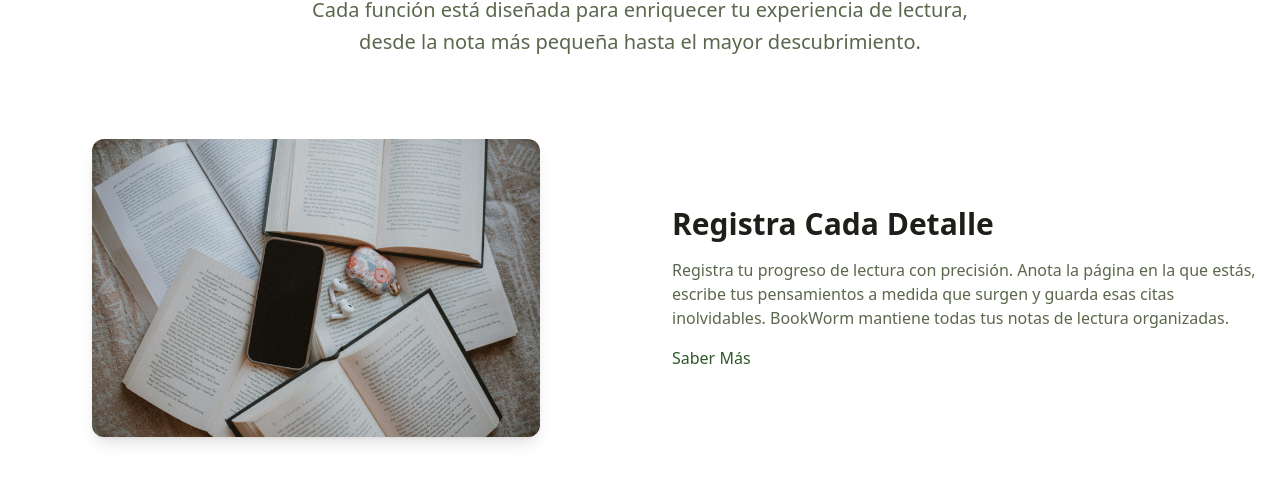
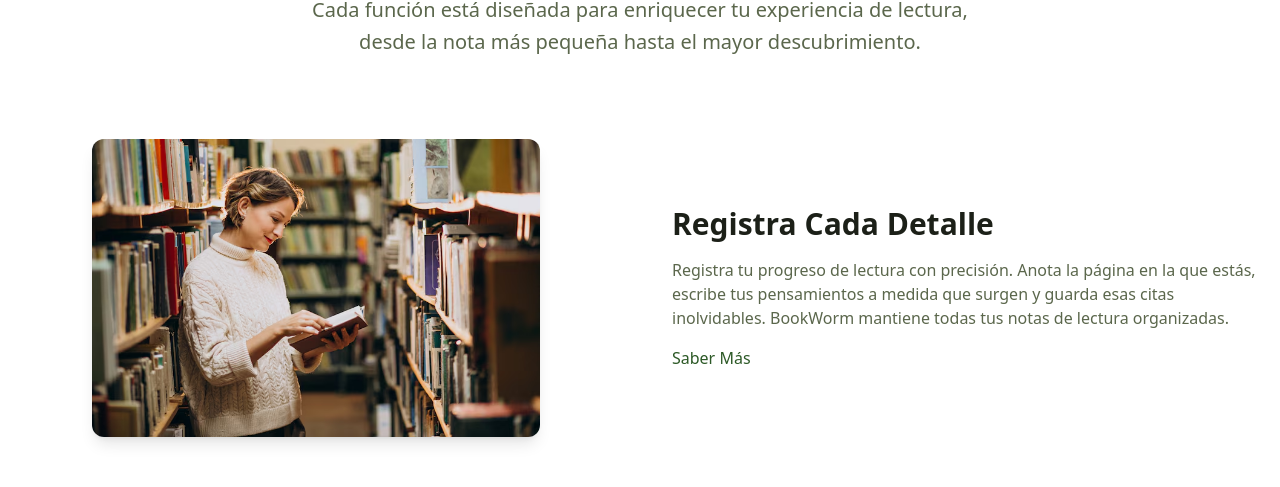
Before and after one commit to zizou1057/APP-bookworm, a React (Vite) app: page / in a window 1280 px wide. Shown: the part 2317-2804 px from the top of the page. Built offline with nearby package versions, Linux system fonts and the light colour scheme.

Commit message:
[dyad] Actualizando la imagen del primer elemento en el componente Details - wrote 2 file(s)

```diff
--- a/src/components/landing/Details.tsx
+++ b/src/components/landing/Details.tsx
@@ -5,7 +5,7 @@ const detailsData = [
   {
     title: "Registra Cada Detalle",
     description: "Registra tu progreso de lectura con precisión. Anota la página en la que estás, escribe tus pensamientos a medida que surgen y guarda esas citas inolvidables. BookWorm mantiene todas tus notas de lectura organizadas.",
-    image: "/images/photo-1709486973903-ba0f098a28bf.jpg", // Usando la imagen adjunta aquí
+    image: "/images/mujer-joven-estudiando-biblioteca_1303-19014.avif", // Usando la nueva imagen adjunta aquí
     reverse: false,
   },
   {
```
Also changed, not shown: public/images/mujer-joven-estudiando-biblioteca_1303-19014.avif (added).
